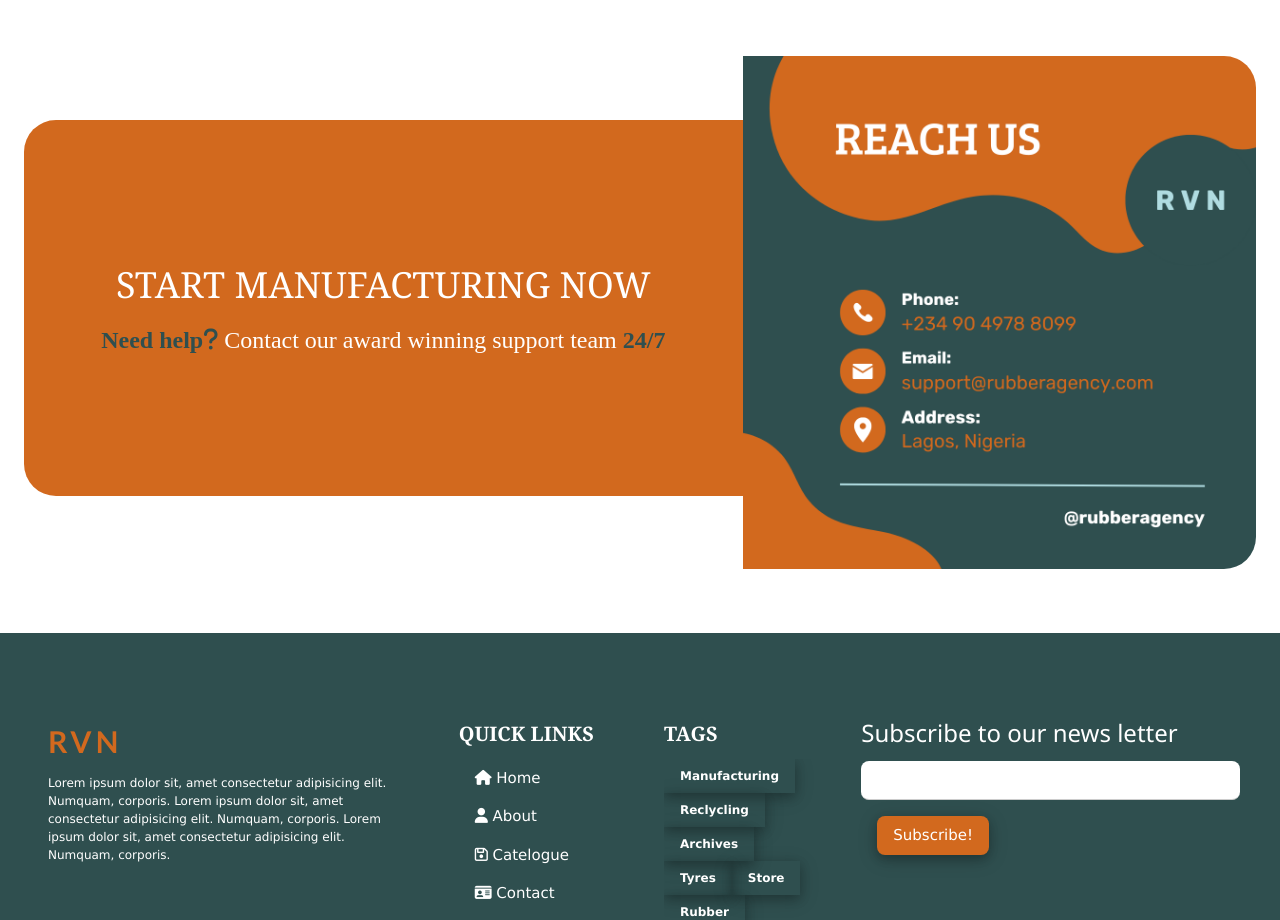
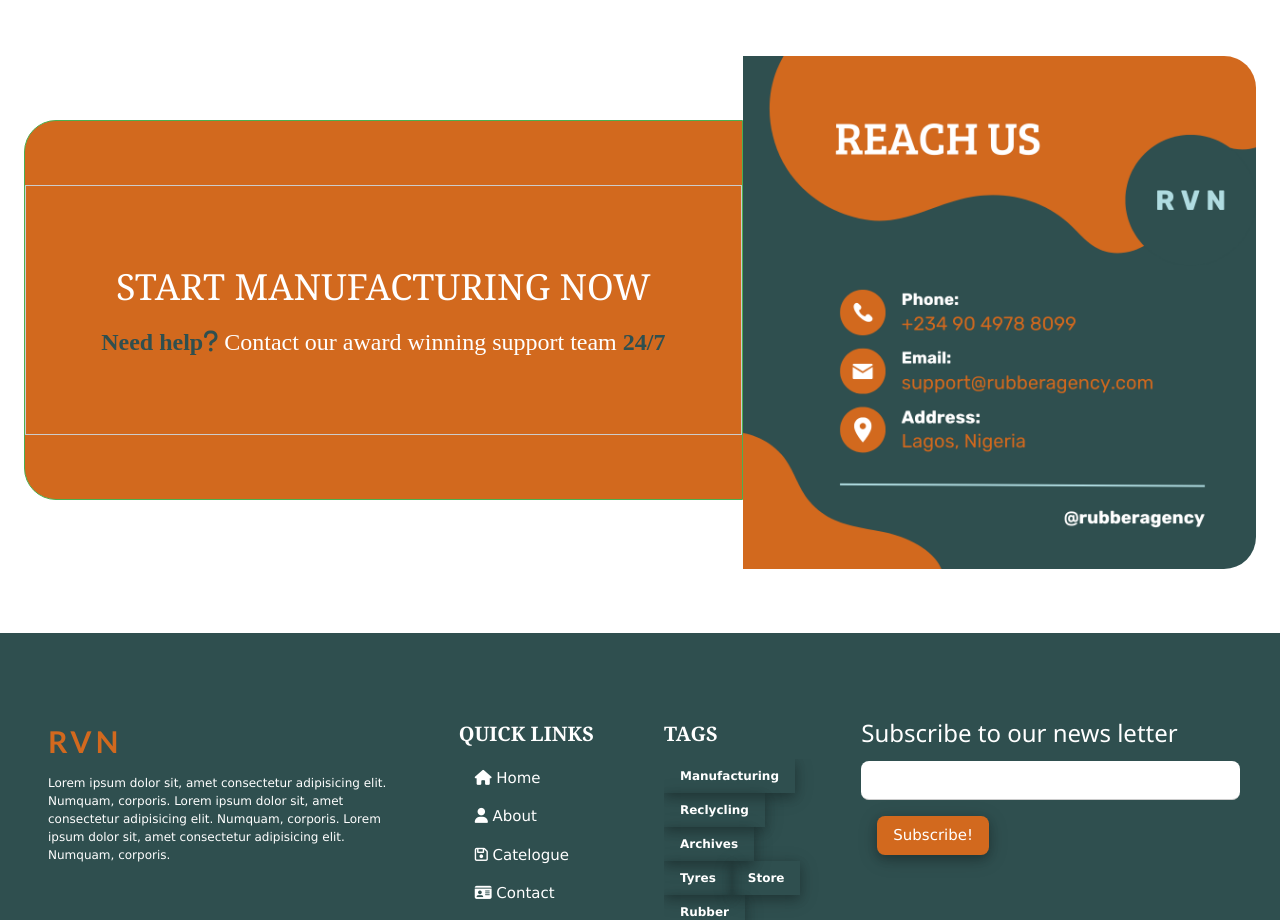
Before and after one commit to themanOsho/Web_Agency, a plain HTML site: page index.html in a window 1280 px wide. Shown: the part 2480-3400 px from the top of the page. Drawn offline with nearby package versions, Linux system fonts and the light colour scheme; a web font is replaced by a local one.

Commit message:
Update index.html

```diff
--- a/index.html
+++ b/index.html
@@ -228,8 +228,8 @@
         </div>
         <section id="contact" class="w3-row w3-center w3-padding-64 w3-padding-large w3-text-white" style="font-family: poppins;">
             <div class="w3-col l7 m12 s12 contact-box-small">
-                <div class="w3-padding-64 contact-box-left" style="background-color: #d2691e;">
-                    <div class="contact-box-small-2">
+                <div class="w3-padding-64 contact-box-left w3-border w3-border-green" style="background-color: #d2691e;">
+                    <div class="contact-box-small-2 w3-border">
                         <h1 style="font-family: Georgia, 'Times New Roman', Times, serif;">START MANUFACTURING NOW</h1>
                         <h3 style="font-family: poppins;"><span style="font-family: poppins; color: #2f4f4f; font-weight: bolder;">Need help<i class="fa-solid fa-question"></i></span> Contact our award winning support team <span style="color: #2f4f4f; font-weight: bold;">24/7</span></h3>
                     </div>
```
